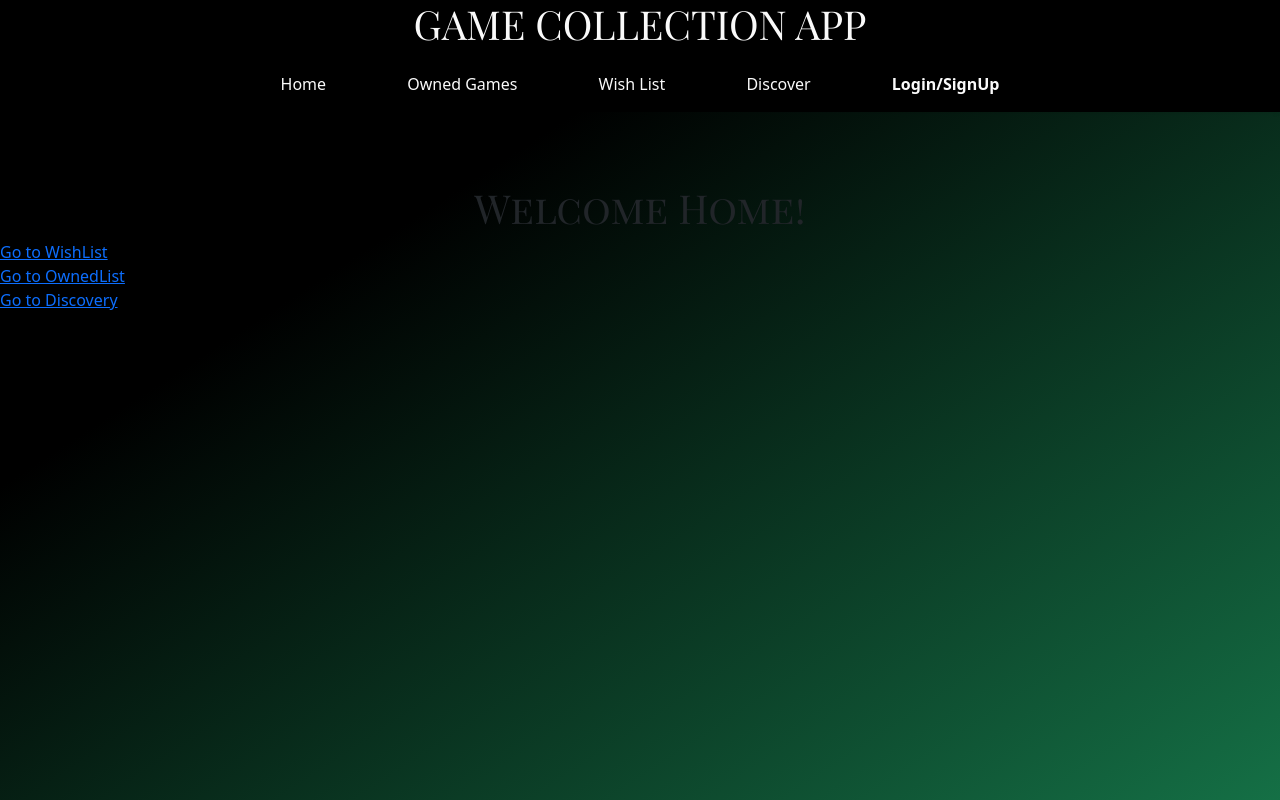
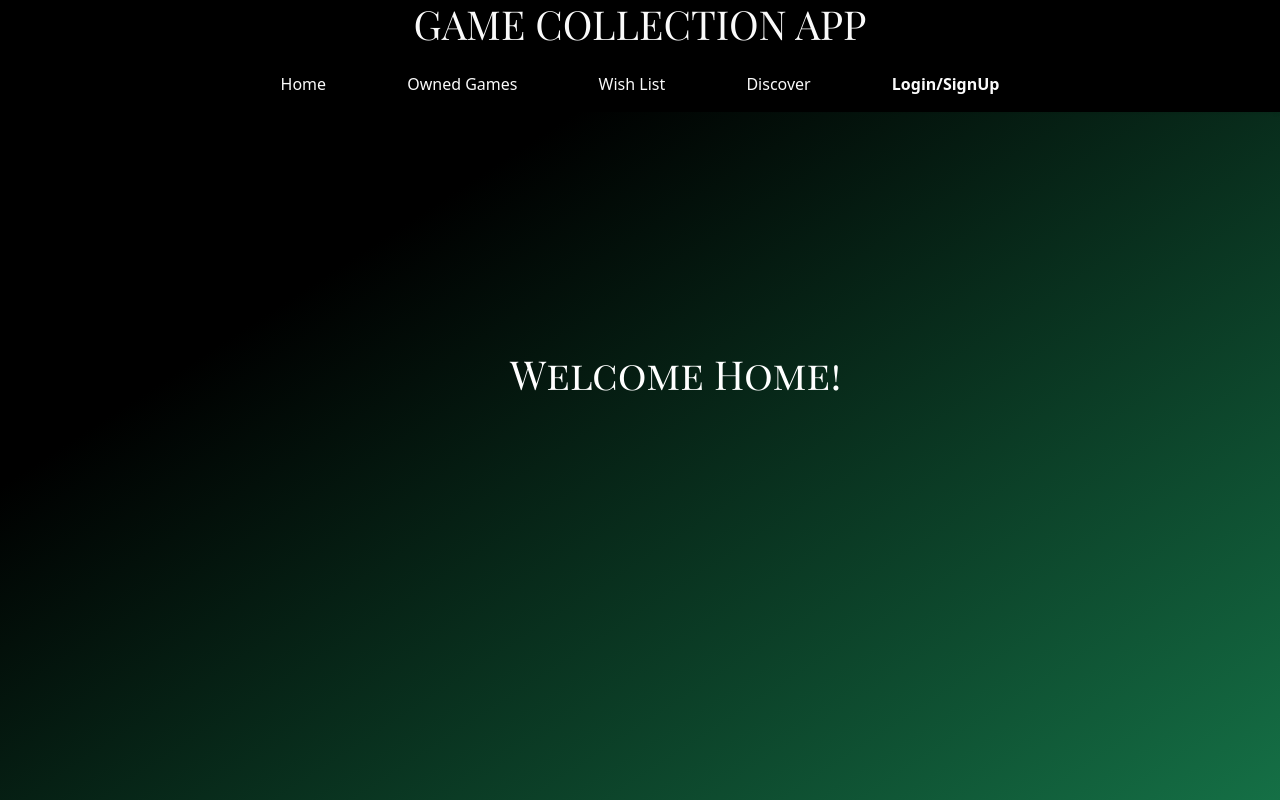
Before and after one commit to Wuyuan-WCCI/game_collector, a React (Vite) app in the folder client-side/: page / in a window 1280 px wide. Shown: the top 800 px of the page. Built offline with nearby package versions, Linux system fonts and the light colour scheme.

Commit message:
fixed homepage alignment

```diff
--- a/client-side/src/index.css
+++ b/client-side/src/index.css
@@ -41,6 +41,15 @@ a {
 
 main {
   min-height: 100vh;
+}
+
+.homepage {
+  color: white;
+  top: 50%;
+  left: 50%;
+  position: fixed;
+  margin-top: -50px;
+  margin-left: -130px;
 }
 
 /* ###STYLING###
--- a/client-side/src/pages/HomePage.jsx
+++ b/client-side/src/pages/HomePage.jsx
@@ -13,21 +13,11 @@
 
 //   export default HomePage;
 
-import { Link } from 'react-router-dom';
-
 const HomePage = () => {
   return (
-    <>
-      <br></br>
-      <br></br>
-      <br></br>
+    <div className="homepage">
       <h1>Welcome Home!</h1>
-      <Link to="/wish-list">Go to WishList</Link>
-      <br />
-      <Link to="/owned-list">Go to OwnedList</Link>
-      <br />
-      <Link to="/discover">Go to Discovery</Link>
-    </>
+    </div>
   );
 };
 
```
